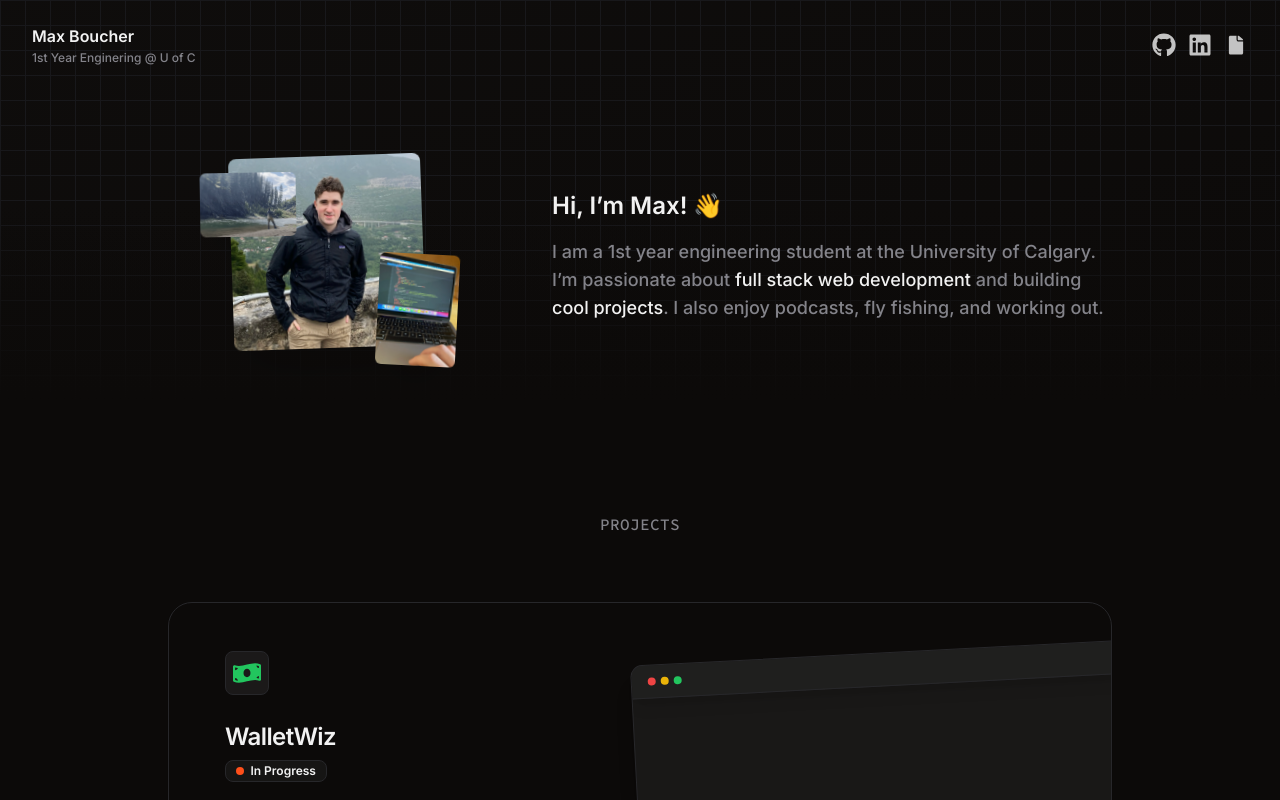
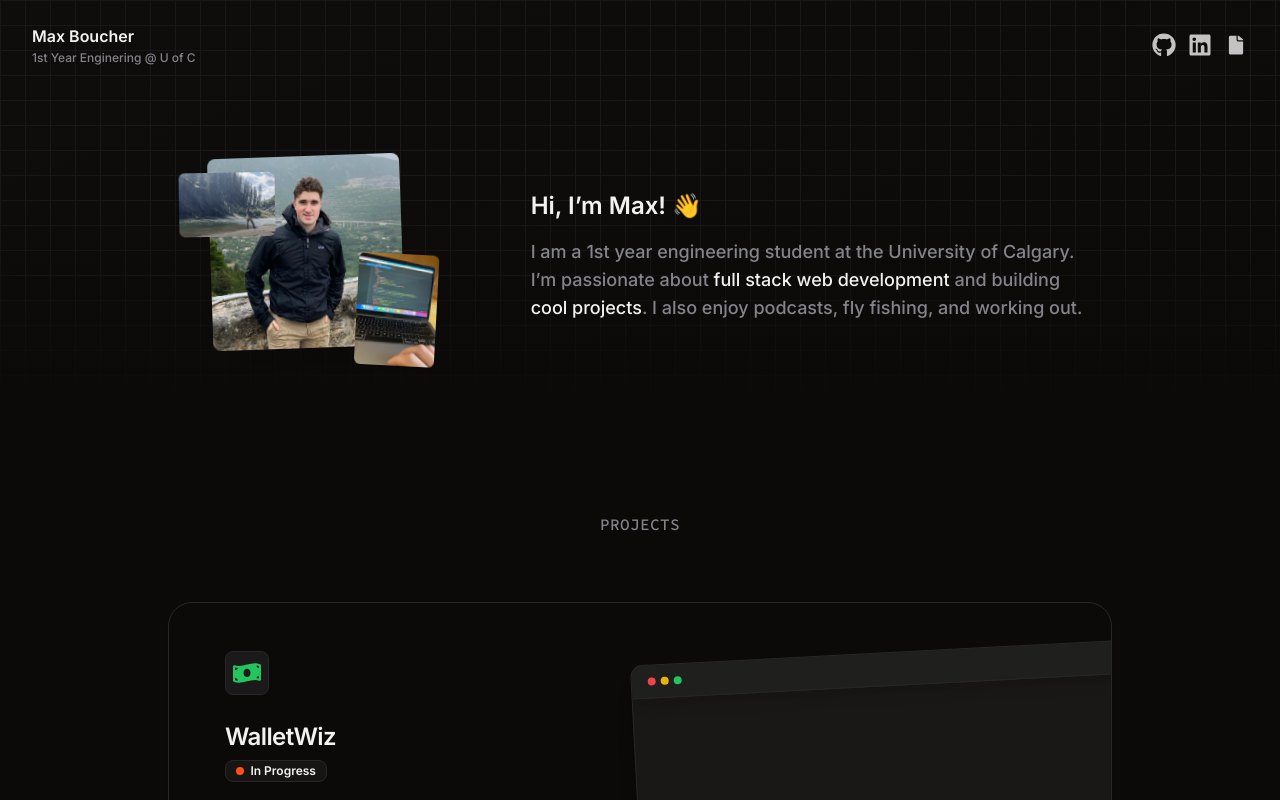
Before and after one commit to themaxboucher/maxboucher.com, a Next.js app: page / in a window 1280 px wide. Shown: the top 800 px of the page. Built offline with nearby package versions, Linux system fonts and the light colour scheme.

Commit message:
fix layout shift

```diff
--- a/components/hero-visual.tsx
+++ b/components/hero-visual.tsx
@@ -37,7 +37,7 @@ export default function HeroVisual() {
   }
 
   return (
-    <div className="relative mx-auto w-48">
+    <div className="relative">
       <div
         className="relative overflow-hidden aspect-square w-48 min-w-48 rounded-lg shadow-2xl"
         style={{
@@ -55,6 +55,7 @@ export default function HeroVisual() {
           width={192}
           height={192}
           quality={100}
+          placeholder="blur"
           priority
         />
       </div>
@@ -71,6 +72,8 @@ export default function HeroVisual() {
         }}
         width={96}
         height={64}
+        quality={100}
+        placeholder="blur"
         priority
       />
       <Image
@@ -86,6 +89,8 @@ export default function HeroVisual() {
         }}
         width={80}
         height={112}
+        quality={100}
+        placeholder="blur"
         priority
       />
     </div>
--- a/components/layout/hero-section.tsx
+++ b/components/layout/hero-section.tsx
@@ -4,9 +4,11 @@ import HeroVisual from "../hero-visual";
 export default function HeroSection() {
   return (
     <section id="about" className="section pt-[8rem] sm:pt-[10rem] relative">
-      <div className="flex flex-wrap justify-between items-center gap-10">
-        <HeroVisual />
-        <div className="flex flex-col items-start max-w-[35rem]">
+      <div className="grid grid-cols-1 lg:grid-cols-[1fr_2fr] justify-between items-center gap-10">
+        <div className="min-w-48 min-h-48 mx-auto">
+          <HeroVisual />
+        </div>
+        <div className="flex flex-col items-start max-w-[35rem] mx-auto">
           <h2 className="font-semibold text-xl md:text-2xl text-foreground mb-4">
             Hi, I’m Max! 👋
           </h2>
```
